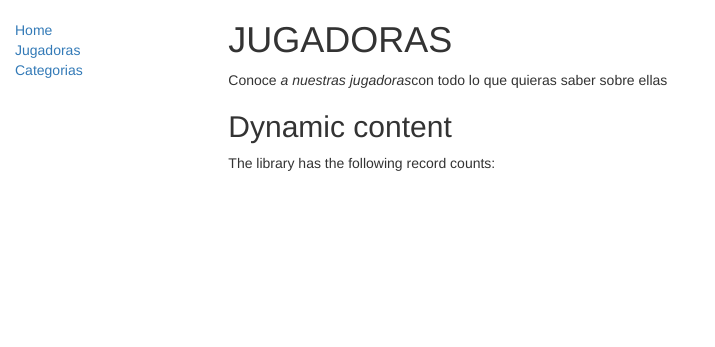
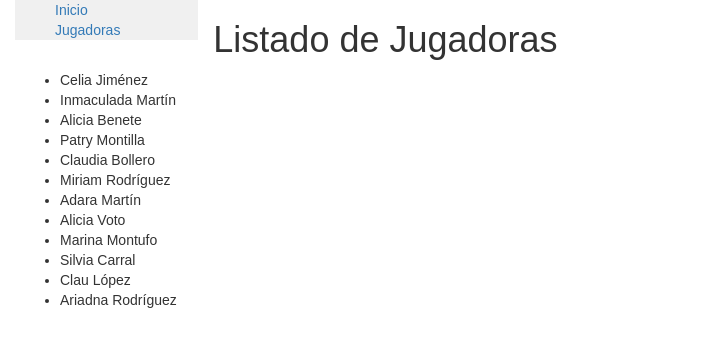
Before and after one commit to CeliaJdeA/proyecto_django_web, a Django app: template proyecto_env/mysite/catalog/templates/jugadoras.html in a window 1280 px wide. Shown: the top 347 px of the page, without its empty margins (0-715 px from the left). Run offline with Django 5.2, Linux system fonts and the light colour scheme; the template is opened without the code that fills it: values that come from a table or form of the project are taken from there, others are empty; data comes from the database, SQL or seed files in the repository; some libraries are stand-ins or nearby versions.

Commit message:
Mejoras en HTML

```diff
--- a/proyecto_env/mysite/catalog/static/css/styles.css
+++ b/proyecto_env/mysite/catalog/static/css/styles.css
@@ -1,5 +1,12 @@
-.sidebar-nav {
-  margin-top: 20px;
-  padding: 0;
-  list-style: none;
+.menu {
+    list-style-type: none; /* Quitar los puntos negros del menú */
+    font-family: Arial, sans-serif;
+    background-color: #f0f0f0;
 }
+.texto_base{
+    font-family: Arial, sans-serif;
+    margin: 20px;
+}
+body {
+    background-image: url('file:///C:/sw/proyecto_django_web/proyecto_env/mysite/catalog/static/Captura.PNG');
+}
--- a/proyecto_env/mysite/catalog/templates/base_generic.html
+++ b/proyecto_env/mysite/catalog/templates/base_generic.html
@@ -21,14 +21,14 @@
     <div class="row">
       <div class="col-sm-2">
       {% block sidebar %}
-      <ul class="sidebar-nav">
-          <li><a href="{% url 'index' %}">Home</a></li>
+      <ul class="menu">
+          <li><a href="{% url 'index' %}">Inicio</a></li>
           <li><a href="{% url 'jugadoras' %}">Jugadoras</a></li>
-          <li><a href="">Categorias</a></li>
+
       </ul>
      {% endblock %}
       </div>
-      <div class="col-sm-10 ">
+      <div class="texto_base">
       {% block content %}{% endblock %}
       </div>
     </div>
--- a/proyecto_env/mysite/catalog/templates/jugadoras.html
+++ b/proyecto_env/mysite/catalog/templates/jugadoras.html
@@ -1,12 +1,11 @@
 {% extends "base_generic.html" %}
 
 {% block content %}
-<h1>JUGADORAS</h1>
-
-  <p>Conoce <em>a nuestras jugadoras</em>con todo lo que quieras saber sobre ellas</p>
-
-<h2>Dynamic content</h2>
-
-  <p>The library has the following record counts:</p>
-
+    <h1>Listado de Jugadoras</h1>
+    <ul>
+        {% for jugadora in jugadoras_list %}
+            <li>{{ jugadora.nombre }}  {{ jugadora.apellidos }}</li>
+            <!-- Agrega aquí cualquier otra información de la jugadora que desees mostrar -->
+        {% endfor %}
+    </ul>
 {% endblock %}
--- a/proyecto_env/mysite/catalog/urls.py
+++ b/proyecto_env/mysite/catalog/urls.py
@@ -5,5 +5,5 @@
 
 urlpatterns = [
     path('', views.index, name='index'),
-    path('', views.jugadoras, name='jugadoras')
+    path('jugadoras/', views.jugadoras, name='jugadoras')
 ]
--- a/proyecto_env/mysite/catalog/views.py
+++ b/proyecto_env/mysite/catalog/views.py
@@ -1,5 +1,6 @@
 from django.shortcuts import render
 from .models import Jugadora,InstanciaJugadora
+from django.shortcuts import render, redirect
 
 def index(request):
     """
@@ -13,5 +14,5 @@
     return render(request,'index.html', context={'num_jugadoras':num_jugadoras,'num_instacia':num_instancia})
 
 def jugadoras(request):
-    jugadora=Jugadora.objects.all()
-    return render (request,'jugadoras.html')
+    jugadoras_list=Jugadora.objects.all()
+    return render(request, 'jugadoras.html', {'jugadoras_list': jugadoras_list})
```
Also changed, not shown: proyecto_env/mysite/catalog/templates/index.html (+13 -6 lines), proyecto_env/mysite/catalog/static/Captura.PNG (added).
